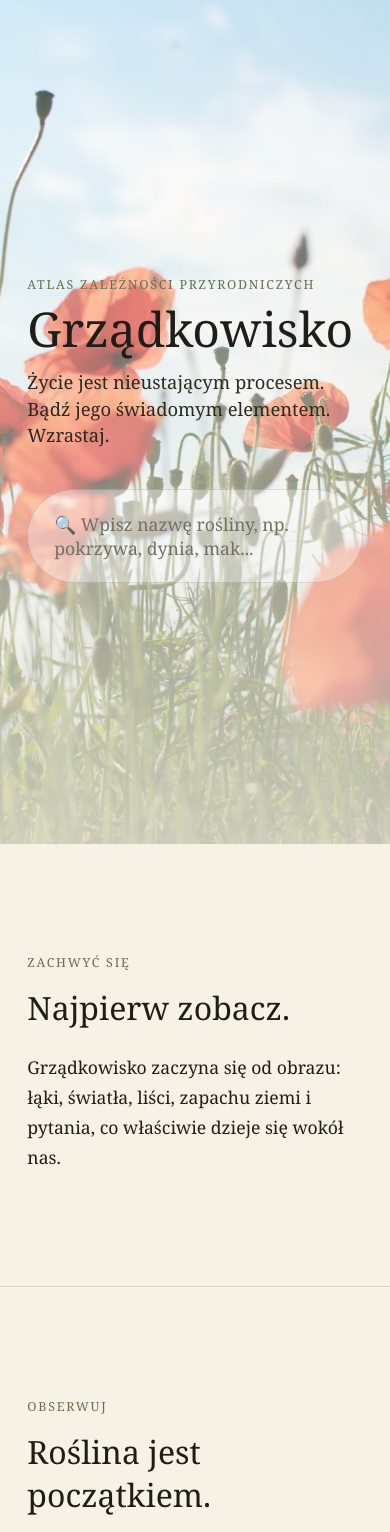
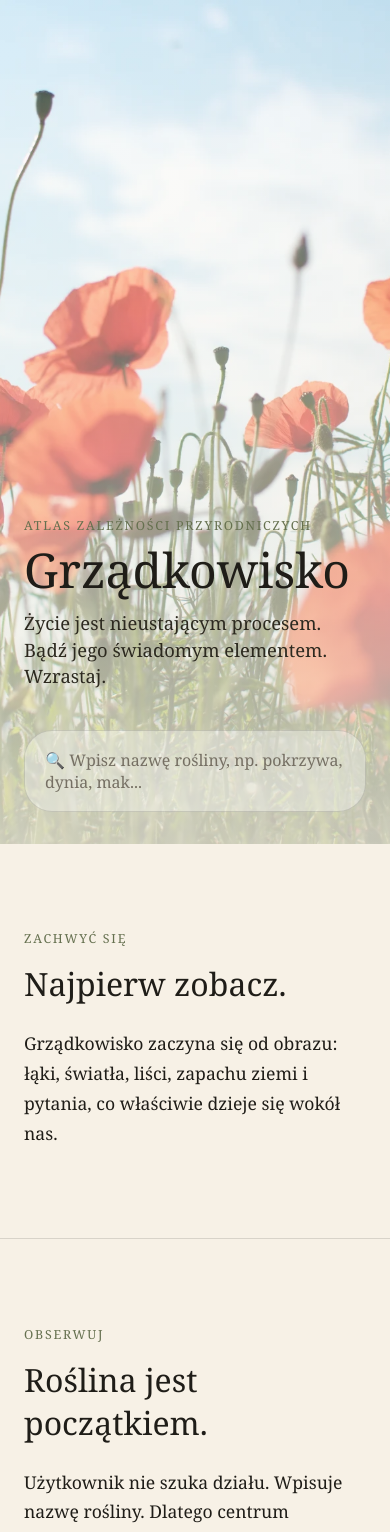
Before and after one commit to emiolsz/grzadeczka-new, a Next.js app: page / in a window 390 px wide. Shown: the top 1532 px of the page. Built offline with nearby package versions, Linux system fonts and the light colour scheme.

Commit message:
Update globals.css

```diff
--- a/app/globals.css
+++ b/app/globals.css
@@ -130,3 +130,19 @@ p {
   max-width: 720px;
   color: #2c291f;
 }
+@media (max-width: 700px) {
+  .section {
+    padding: 72px 24px;
+  }
+
+  .hero {
+    padding: 32px 24px;
+    align-items: flex-end;
+  }
+
+  .searchBox {
+    border-radius: 28px;
+    padding: 18px 20px;
+    font-size: 1rem;
+  }
+}
```
